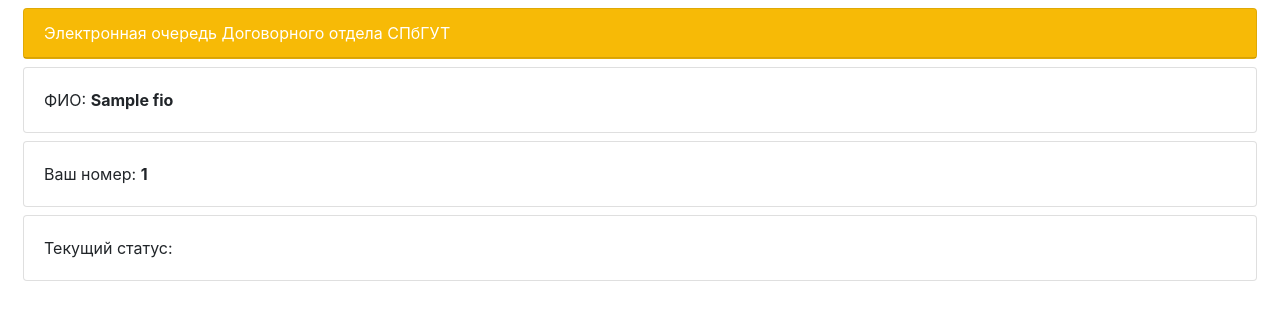
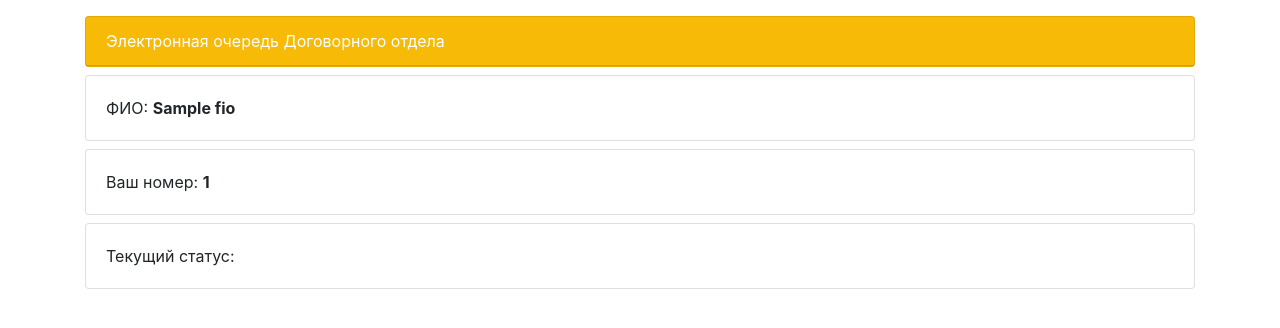
Before and after one commit to aleksanderberlin/query_project, a Django app: template dogovor_query/templates/dogovor_query/user_waiting.html in a window 1280 px wide. Shown: the top 328 px of the page. Run offline with Django 3.2, Linux system fonts and the light colour scheme; the template is opened without the code that fills it: most values are stand-ins (such as "Sample title", 1, 10 or a date in 2020); some libraries are stand-ins or nearby versions.

Commit message:
fix wizard form templates

```diff
--- a/dogovor_query/forms.py
+++ b/dogovor_query/forms.py
@@ -72,7 +72,7 @@ class RequestFormSubjectHostel(forms.Form):
     hostel_privileges = forms.CharField(max_length=150, label='Льготы', widget=forms.TextInput(attrs={
         'class': 'form-control'}), required=False)
     temporary_move = forms.BooleanField(label='Выезжали ли Вы на временный выезд из общежития?', required=False,
-                                        widget=forms.CheckboxInput(attrs={'class': 'form-control'}))
+                                        widget=forms.CheckboxInput(attrs={'class': 'form-check-input'}))
 
     other_text = forms.CharField(max_length=150, label='Другое', required=False, widget=forms.TextInput(attrs={
         'class': 'form-control form-control-sm', 'readonly': 'True'}))
--- a/dogovor_query/static/dogovor_query/request_form.css
+++ b/dogovor_query/static/dogovor_query/request_form.css
@@ -1,3 +1,3 @@
-.form-check-label {
-    word-break: break-word !important;
+.pretty {
+    margin-right: 0;
 }
--- a/dogovor_query/templates/dogovor_query/request_templates/hostel_form_move.html
+++ b/dogovor_query/templates/dogovor_query/request_templates/hostel_form_move.html
@@ -1,6 +1,6 @@
 {% extends 'dogovor_query/request_templates/wizard_form_base.html' %}
 {% block wizard_form %}
-    <div class="card m-2">
+    <div class="card mt-2 mb-2">
         <div class="card-header">
             <label for="id_hostel_subject_move-hostel_date_moveout">{{ wizard.form.hostel_date_moveout.label }}</label>
         </div>
@@ -10,7 +10,7 @@
             </div>
         </div>
     </div>
-    <div class="card m-2">
+    <div class="card mt-2 mb-2">
         <div class="card-header">
             <label for="id_hostel_subject_move-hostel_date_movein">{{ wizard.form.hostel_date_movein.label }}</label>
         </div>
--- a/dogovor_query/templates/dogovor_query/request_templates/university_form_subject.html
+++ b/dogovor_query/templates/dogovor_query/request_templates/university_form_subject.html
@@ -1,6 +1,6 @@
 {% extends 'dogovor_query/request_templates/wizard_form_base.html' %}
 {% block wizard_form %}
-    <div class="card m-2">
+    <div class="card mt-2 mb-2">
         <div class="card-header">
             <label for="id_university_subject-question">{{ wizard.form.question.label }}</label>
         </div>
--- a/dogovor_query/templates/dogovor_query/user_waiting.html
+++ b/dogovor_query/templates/dogovor_query/user_waiting.html
@@ -12,24 +12,24 @@
     <link rel="stylesheet" href="{% static 'dogovor_query/user_form.css' %}">
 {% endblock %}
 {% block content %}
-    <div class="container-fluid font-size-12">
-        <div class="card m-2 text-white bg-warning">
+    <div class="container-xl font-size-12">
+        <div class="card mt-3 text-white bg-warning">
             <div class="card-header">
-                Электронная очередь Договорного отдела СПбГУТ
+                Электронная очередь Договорного отдела
             </div>
         </div>
-        <div class="card m-2">
-            <div class="card-body">
+        <div class="card mt-2 mb-2">
+            <div class="card-body pr-0">
                 ФИО: <span class="span_info" id="span_user_fio">{{ fio }}</span>
             </div>
         </div>
-        <div class="card m-2">
-            <div class="card-body">
+        <div class="card mt-2 mb-2">
+            <div class="card-body pr-0">
                 Ваш номер: <span class="span_info" id="span_user_query_number">{{ query_number }}</span>
             </div>
         </div>
-        <div class="card m-2">
-            <div class="card-body">
+        <div class="card mt-2 mb-2">
+            <div class="card-body pr-0">
                 Текущий статус:
                 {% if current_status == 'created' %}
                     <span class="badge badge-warning" id="span_user_status">Ожидание вызова</span>
@@ -47,16 +47,16 @@
             </div>
         </div>
         {% if current_status == 'created' %}
-            <div id="card_people_before" class="card m-2">
-                <div class="card-body">
+            <div id="card_people_before" class="card mt-2 mb-2">
+                <div class="card-body pr-0">
                     Перед вами <span class="span_info" id="span_user_before_amount">{{ people_before_amount }}</span>
                     чел. в
                     очереди
                 </div>
             </div>
         {% else %}
-            <div id="card_people_before" class="card m-2 d-none">
-                <div class="card-body">
+            <div id="card_people_before" class="card mt-2 mb-2" style="display: none">
+                <div class="card-body pr-0">
                     Перед вами <span class="span_info" id="span_user_before_amount">{{ people_before_amount }}</span>
                     чел. в
                     очереди
@@ -64,23 +64,23 @@
             </div>
         {% endif %}
         {% if current_status == 'activated' %}
-            <div id="card_welcome" class="card m-2 text-white bg-success">
-                <div class="card-body">
+            <div id="card_welcome" class="card mt-2 mb-2 text-white bg-success">
+                <div class="card-body pr-0">
                     Ваша очередь подошла! Проходите в кабинет 214/2 к столу номер
                     <span class="span_info" id="span_specialist_table_number">{{ table_number }}</span>
                     к специалисту <span class="span_info" id="span_specialist_name">{{ specialist_name }}</span>
                 </div>
             </div>
         {% elif current_status == 'processing' %}
-            <div id="card_welcome" class="card text-white bg-info m-2">
-                <div class="card-body">
+            <div id="card_welcome" class="card mt-2 mb-2 text-white bg-info">
+                <div class="card-body pr-0">
                     С Вами работает специалист <span class="span_info"
                                                      id="span_specialist_name">{{ specialist_name }}</span>
                 </div>
             </div>
         {% else %}
-            <div id="card_welcome" class="card m-2 text-white bg-succes d-none">
-                <div class="card-body">
+            <div id="card_welcome" class="card mt-2 mb-2 text-white bg-succes" style="display: none">
+                <div class="card-body pr-0">
                     Ваша очередь подошла! Проходите в кабинет 214/2 к столу номер
                     <span class="span_info" id="span_specialist_table_number">{{ table_number }}</span>
                     к специалисту <span class="span_info" id="span_specialist_name">{{ specialist_name }}</span>
@@ -88,28 +88,28 @@
             </div>
         {% endif %}
         {% if current_status == 'created' or current_status == 'postponed' %}
-            <div id="card_cancel_request" class="card m-2">
-                <div class="card-body">
+            <div id="card_cancel_request" class="card mt-2 mb-2">
+                <div class="card-body pr-0">
                     <button id="cancel_request" class="btn btn-danger">Отменить заявку</button>
                 </div>
             </div>
         {% else %}
-            <div id="card_cancel_request" class="card m-2" style="display: none">
-                <div class="card-body">
+            <div id="card_cancel_request" class="card mt-2 mb-2" style="display: none">
+                <div class="card-body pr-0">
                     <button id="cancel_request" class="btn btn-danger">Отменить заявку</button>
                 </div>
             </div>
         {% endif %}
         {% if current_status == 'cancelled' or current_status == 'closed' %}
-            <div id="card_new_request" class="card m-2">
-                <div class="card-body">
-                    <a id="new_request" href="/" class="btn btn-primary">Создать новую заявку</a>
+            <div id="card_new_request" class="card mt-2 mb-2">
+                <div class="card-body pr-0">
+                    <a id="new_request" href="/" class="btn btn-warning m-2 text-white">Создать новую заявку</a>
                 </div>
             </div>
         {% else %}
-            <div id="card_new_request" class="card m-2" style="display: none">
-                <div class="card-body">
-                    <a id="new_request" href="/" class="btn btn-primary">Создать новую заявку</a>
+            <div id="card_new_request" class="card mt-2 mb-2" style="display: none">
+                <div class="card-body pr-0">
+                    <a id="new_request" href="/" class="btn btn-warning m-2 text-white">Создать новую заявку</a>
                 </div>
             </div>
         {% endif %}
```
Also changed, not shown: dogovor_query/templates/dogovor_query/request_templates/hostel_form_subject.html (+10 -10 lines), dogovor_query/templates/dogovor_query/request_templates/user_form.html (+4 -11 lines), dogovor_query/templates/dogovor_query/request_templates/wizard_form_base.html (+8 -5 lines).
